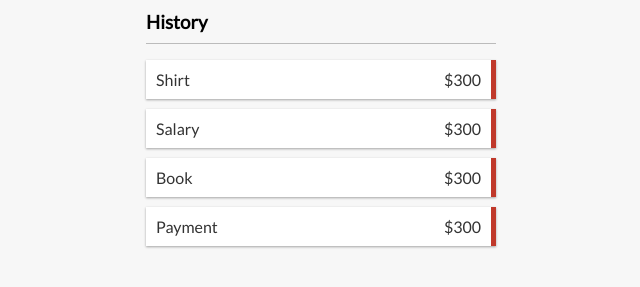
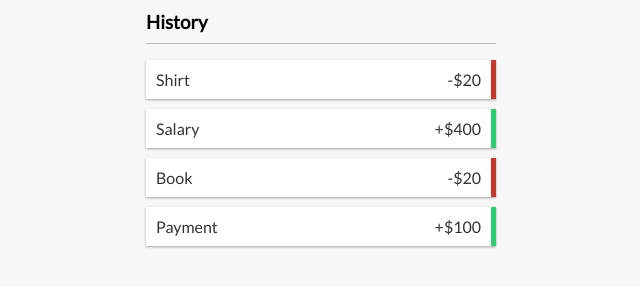
Before and after one commit to AlthafHussainK/wallet, a React (Create React App) app: page / in a window 1280 px wide. Shown: the part 279-566 px from the top of the page, without its empty margins (319-959 px from the left). Built offline with nearby package versions, Linux system fonts and the light colour scheme.

Commit message:
update the transaction amount

```diff
--- a/src/components/Transaction.js
+++ b/src/components/Transaction.js
@@ -1,9 +1,11 @@
 import React from 'react'
 
 export const Transaction = ({transaction}) => {
+  const sign = transaction.amount < 0 ? '-' : '+'
+
   return (
-    <li className="minus">
-      {transaction.text} <span>$300</span><button className="delete-btn">x</button>
+    <li className={transaction.amount > 0 ? 'plus': 'minus'}>
+      {transaction.text} <span>{sign}${Math.abs(transaction.amount)}</span><button className="delete-btn">x</button>
     </li>
   )
 }
```
